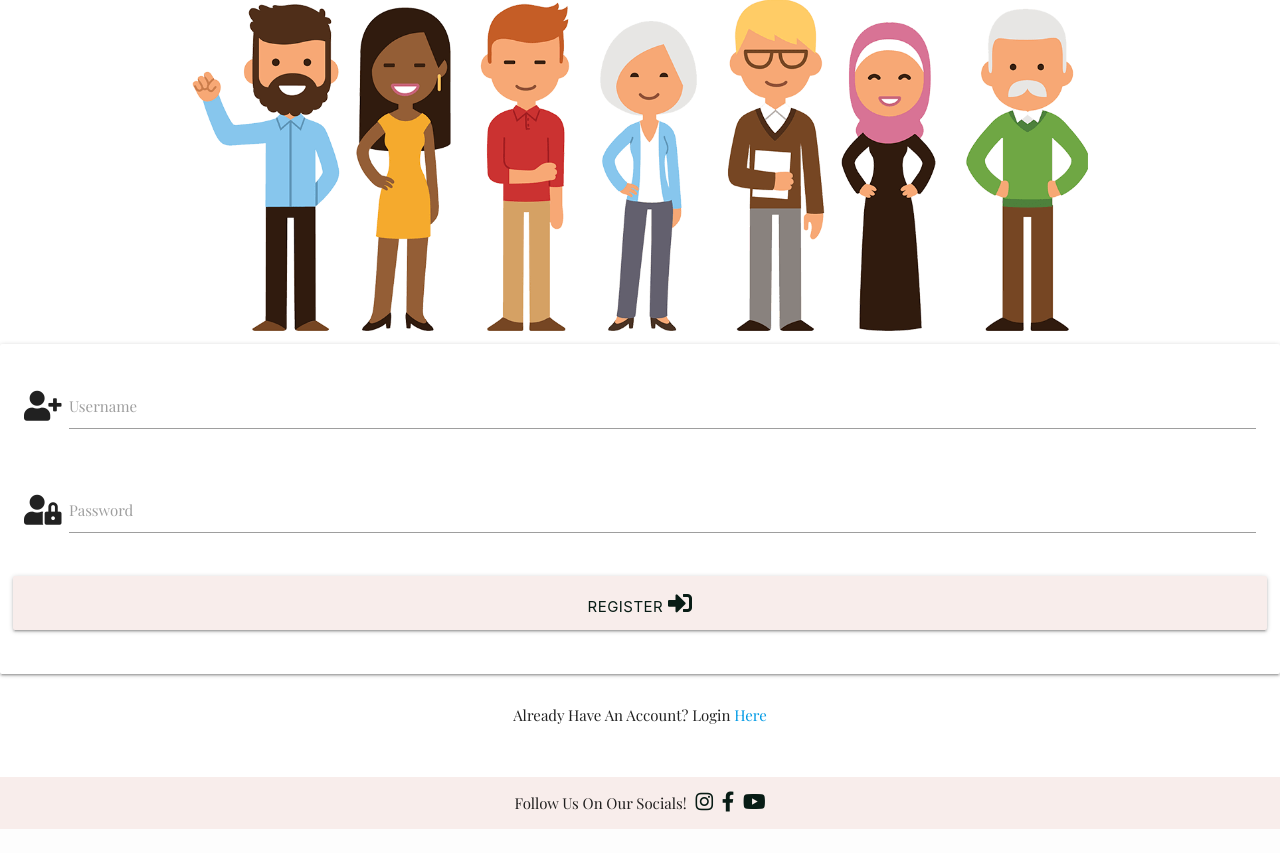
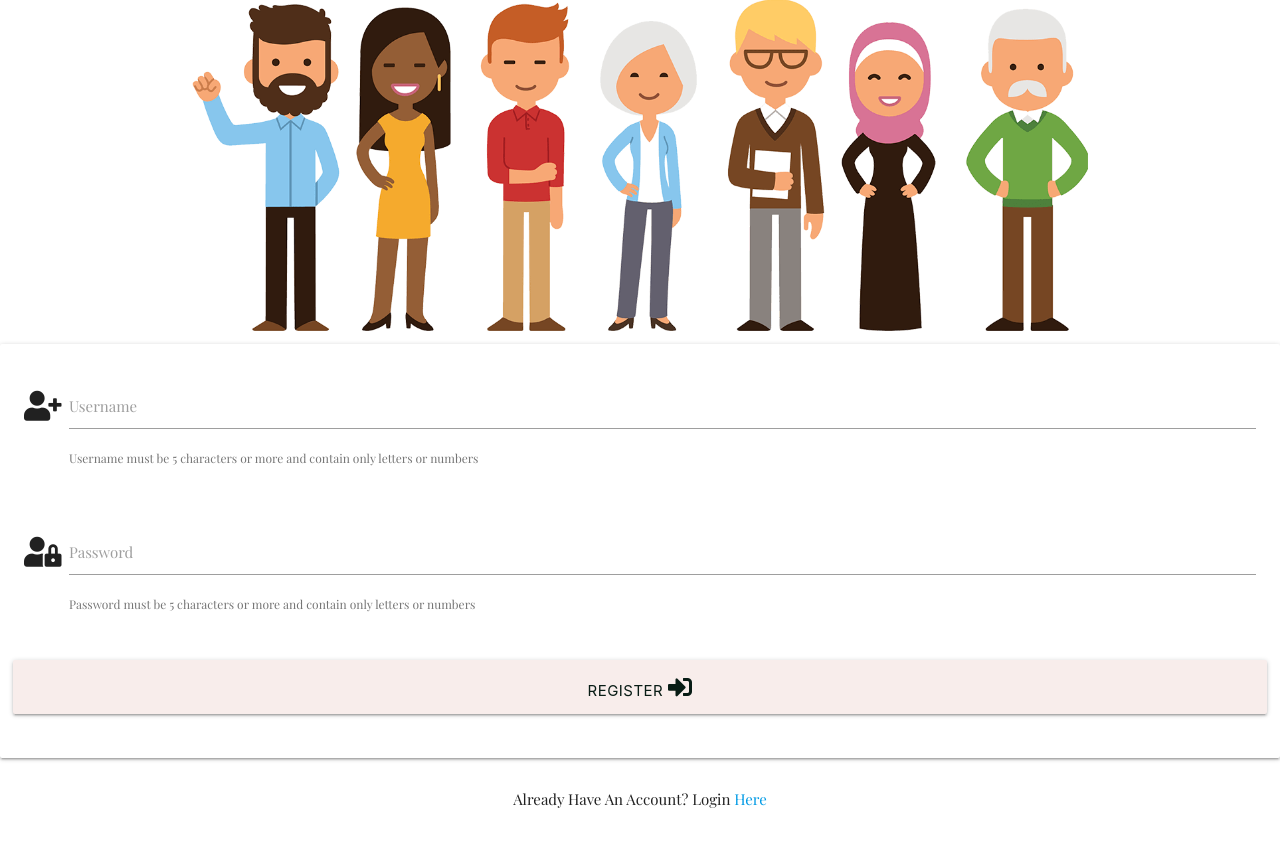
Before and after one commit to EllyC20/ms3-beauty-buys, a Flask app: page /register in a window 1280 px wide. Shown: the part 176-1029 px from the top of the page. Before the commit the page ends 1005 px from the top, so only its background shows below. Run offline with Flask 2, Linux system fonts and the light colour scheme; some libraries are stand-ins or nearby versions; some web fonts are replaced.

Commit message:
feat: Add helper text to username and password input

```diff
--- a/templates/register.html
+++ b/templates/register.html
@@ -17,6 +17,7 @@
                  oninvalid="this.setCustomValidity('Please Use Letters Or Numbers Only')"
                  oninput="setCustomValidity('')" required>
                 <label for="username"> Username</label>
+                <p class="helper-text">Username must be 5 characters or more and contain only letters or numbers</p>
             </div>
         </div>
         <!-- Password -->
@@ -29,6 +30,7 @@
                  oninvalid="this.setCustomValidity('Please Use Letters Or Numbers Only')"
                  oninput="setCustomValidity('')" required>
                 <label for="password">Password</label>
+                <p class="helper-text">Password must be 5 characters or more and contain only letters or numbers</p>
             </div>
         </div>
         <!-- Register button-->
```
